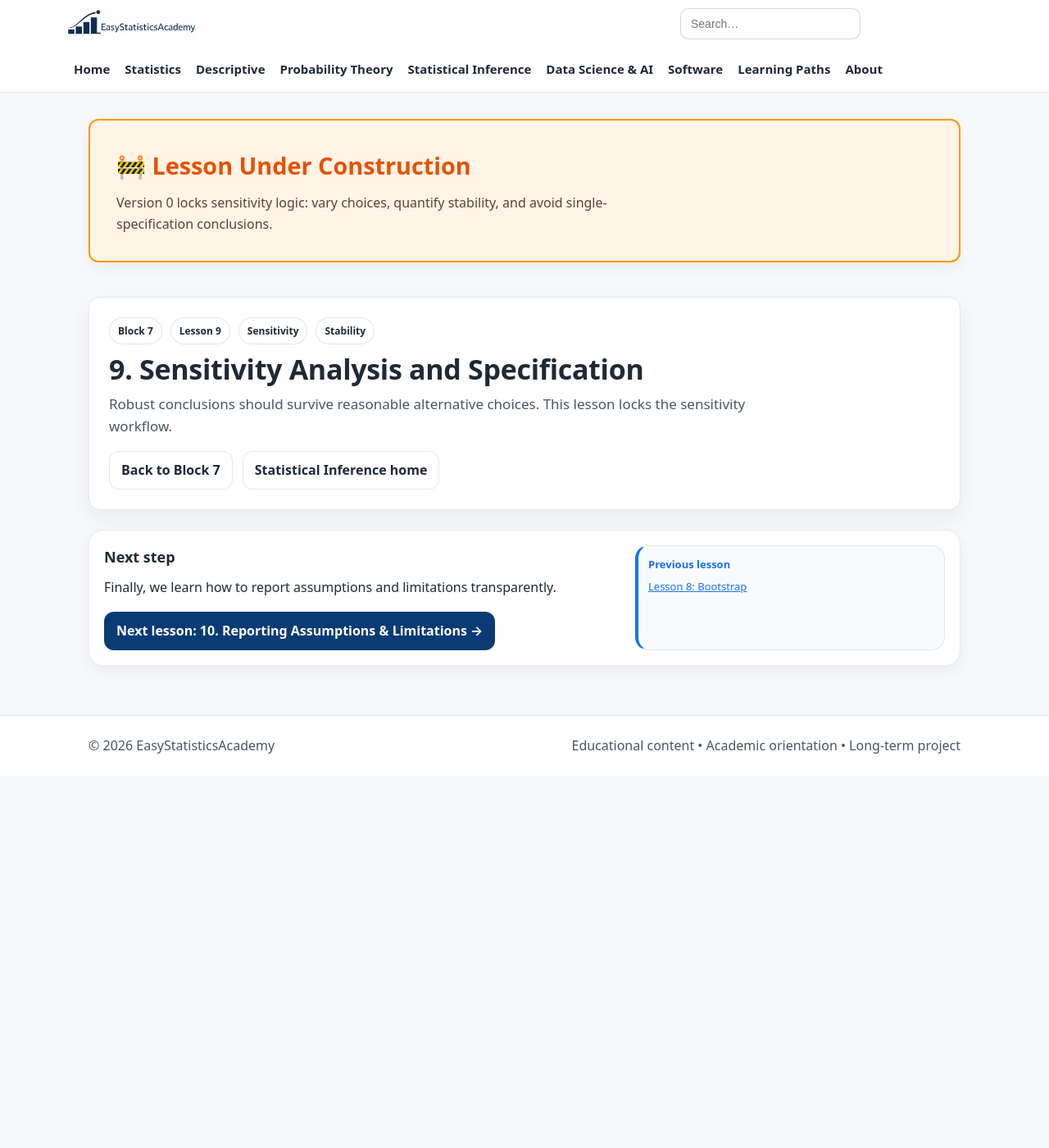
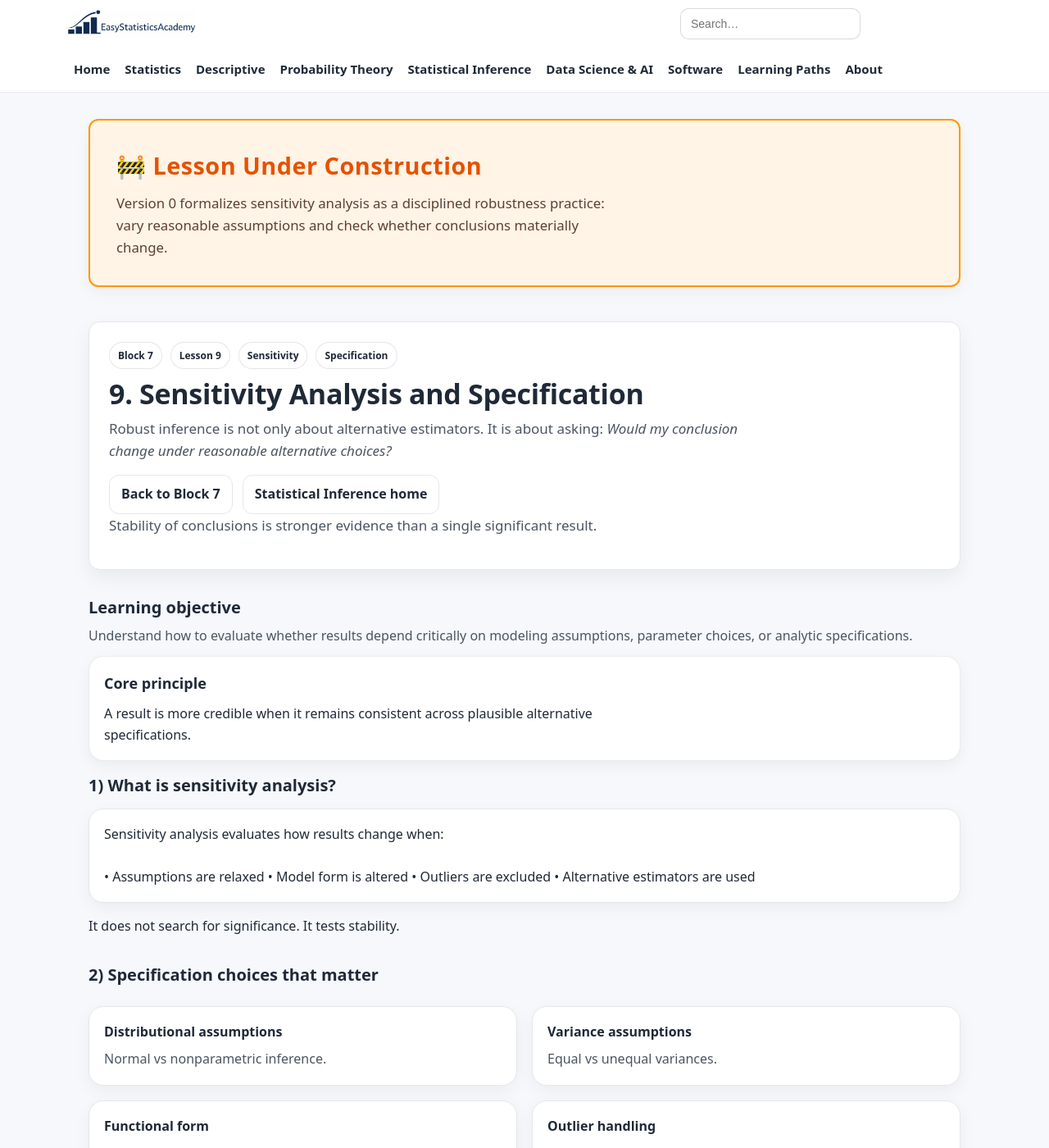
Before and after one commit to ammar-homaida-statistics/easystatisticsacademy, a Jekyll site: the page built from inference/assumptions-robustness/sensitivity-analysis-and-specification/index.md, in a window 1280 px wide and 1400 px high. Shown: the whole window at 82% size. Built offline with Jekyll 4.4.1, drawn with Linux system fonts in a browser that asks for light colours; some of the changed text lies outside the part shown.

Commit message:
Add lesson content

```diff
--- a/inference/assumptions-robustness/sensitivity-analysis-and-specification/index.md
+++ b/inference/assumptions-robustness/sensitivity-analysis-and-specification/index.md
@@ -1,30 +1,37 @@
 ---
 layout: default
 title: "9. Sensitivity Analysis and Specification"
-description: "How stable is your conclusion? Change reasonable choices and check whether results persist."
+description: "Assess how sensitive your conclusions are to modeling choices, assumptions, and analytic decisions."
 permalink: /inference/assumptions-robustness/sensitivity-analysis-and-specification/
 sidebar: false
 ---
 
+<!-- UNDER CONSTRUCTION NOTICE -->
 <section class="section section-slim">
   <div class="callout" style="background:#fff4e5; border:2px solid #ff9800; padding:2rem; border-radius:12px;">
     <div class="callout-copy">
-      <h2 style="margin-top:0; color:#e65100; font-size:1.8rem;">🚧 Lesson Under Construction</h2>
-      <p style="margin:0; color:#5d4037; line-height:1.6;">
-        Version 0 locks sensitivity logic: vary choices, quantify stability, and avoid single-specification conclusions.
+      <h2 style="margin-top:0; color:#e65100; font-size:1.8rem; letter-spacing:0.5px;">
+        🚧 Lesson Under Construction
+      </h2>
+      <p style="margin:0; font-size:1.05rem; color:#5d4037; line-height:1.6;">
+        Version 0 formalizes sensitivity analysis as a disciplined robustness practice:
+        vary reasonable assumptions and check whether conclusions materially change.
       </p>
     </div>
   </div>
 </section>
 
+<!-- ✅ Update continue-reading keys -->
 <script>
   (function () {
     var KEY = "esa_continue_inference_assumptions_robustness_lesson_v0";
+
     localStorage.setItem(KEY, JSON.stringify({
       url: "/inference/assumptions-robustness/sensitivity-analysis-and-specification/",
-      label: "Lesson 9 — Sensitivity Analysis",
+      label: "Lesson 9 — Sensitivity Analysis & Specification",
       ts: Date.now()
     }));
+
     localStorage.setItem("esa_continue_inference_last_block_v0", JSON.stringify({
       url: "/inference/assumptions-robustness/",
       label: "Block 7 — Assumptions & Robustness",
@@ -35,22 +42,175 @@ sidebar: false
 
 <section class="hero hero-section">
   <div class="hero-card">
-    <div class="badge-row">
-      <span class="badge">Block 7</span>
-      <span class="badge">Lesson 9</span>
-      <span class="badge">Sensitivity</span>
-      <span class="badge">Stability</span>
+    <div class="hero-copy">
+      <div class="badge-row">
+        <span class="badge">Block 7</span>
+        <span class="badge">Lesson 9</span>
+        <span class="badge">Sensitivity</span>
+        <span class="badge">Specification</span>
+      </div>
+
+      <h1>9. Sensitivity Analysis and Specification</h1>
+
+      <p class="lead">
+        Robust inference is not only about alternative estimators.
+        It is about asking: <em>Would my conclusion change under reasonable alternative choices?</em>
+      </p>
+
+      <div class="hero-actions">
+        <a class="btn btn-outline" href="/inference/assumptions-robustness/">Back to Block 7</a>
+        <a class="btn btn-outline" href="/inference/">Statistical Inference home</a>
+      </div>
+
+      <p class="muted-mini">
+        Stability of conclusions is stronger evidence than a single significant result.
+      </p>
+    </div>
+  </div>
+</section>
+
+<section class="section">
+  <div class="section-head">
+    <h2>Learning objective</h2>
+    <p>
+      Understand how to evaluate whether results depend critically
+      on modeling assumptions, parameter choices, or analytic specifications.
+    </p>
+  </div>
+
+  <div class="callout">
+    <div class="callout-copy">
+      <h2>Core principle</h2>
+      <p style="margin:0;">
+        A result is more credible when it remains consistent
+        across plausible alternative specifications.
+      </p>
+    </div>
+  </div>
+</section>
+
+<section class="section">
+  <div class="section-head">
+    <h2>1) What is sensitivity analysis?</h2>
+  </div>
+
+  <div class="card">
+    Sensitivity analysis evaluates how results change when:
+    <br><br>
+    • Assumptions are relaxed
+    • Model form is altered
+    • Outliers are excluded
+    • Alternative estimators are used
+  </div>
+
+  <p>
+    It does not search for significance.
+    It tests stability.
+  </p>
+</section>
+
+<section class="section">
+  <div class="section-head">
+    <h2>2) Specification choices that matter</h2>
+  </div>
+
+  <div class="grid grid-2">
+    <div class="card">
+      <h3>Distributional assumptions</h3>
+      <p>
+        Normal vs nonparametric inference.
+      </p>
     </div>
 
-    <h1>9. Sensitivity Analysis and Specification</h1>
-    <p class="lead">
-      Robust conclusions should survive reasonable alternative choices.
-      This lesson locks the sensitivity workflow.
-    </p>
+    <div class="card">
+      <h3>Variance assumptions</h3>
+      <p>
+        Equal vs unequal variances.
+      </p>
+    </div>
 
-    <div class="hero-actions">
-      <a class="btn btn-outline" href="/inference/assumptions-robustness/">Back to Block 7</a>
-      <a class="btn btn-outline" href="/inference/">Statistical Inference home</a>
+    <div class="card">
+      <h3>Functional form</h3>
+      <p>
+        Linear vs nonlinear models.
+      </p>
+    </div>
+
+    <div class="card">
+      <h3>Outlier handling</h3>
+      <p>
+        With vs without influential points.
+      </p>
+    </div>
+  </div>
+</section>
+
+<section class="section">
+  <div class="section-head">
+    <h2>3) Example: two-sample mean test</h2>
+  </div>
+
+  <div class="card">
+    Compare:
+    <br><br>
+    • Classical pooled t-test
+    • Welch unequal-variance t-test
+    • Wilcoxon rank-sum test
+  </div>
+
+  <p>
+    If all approaches yield similar conclusions,
+    inference is robust to specification.
+  </p>
+</section>
+
+<section class="section">
+  <div class="section-head">
+    <h2>4) Quantifying sensitivity</h2>
+  </div>
+
+  <div class="card">
+    Compare:
+    <br><br>
+    • Significance decision (reject / not reject)
+    • Effect size estimates
+    • Confidence interval overlap
+  </div>
+
+  <p>
+    Large shifts in effect size or inference suggest fragile conclusions.
+  </p>
+</section>
+
+<section class="section">
+  <div class="section-head">
+    <h2>5) Interpretation guideline</h2>
+  </div>
+
+  <div class="card">
+    Robust conclusion:
+    <br><br>
+    Same direction, similar magnitude,
+    similar decision across specifications.
+  </div>
+
+  <div class="card" style="margin-top:1rem;">
+    Fragile conclusion:
+    <br><br>
+    Significance depends heavily on one modeling choice.
+  </div>
+</section>
+
+<section class="section section-slim">
+  <div class="callout">
+    <div class="callout-copy">
+      <h2>Outcome of this lesson</h2>
+      <ul class="bullets">
+        <li>Define sensitivity analysis clearly</li>
+        <li>Identify key specification decisions</li>
+        <li>Compare classical and alternative methods</li>
+        <li>Assess stability of conclusions</li>
+      </ul>
     </div>
   </div>
 </section>
@@ -58,11 +218,15 @@ sidebar: false
 <section class="section section-slim">
   <div class="callout">
     <div class="callout-copy">
-      <h2>Next step</h2>
-      <p style="margin:0;">Finally, we learn how to report assumptions and limitations transparently.</p>
+      <h2>Next lesson</h2>
+      <p style="margin:0;">
+        Finally, we discuss how to report assumptions,
+        robustness checks, and limitations transparently.
+      </p>
+
       <div class="pill-row" style="margin-top:1rem;">
         <a class="btn" href="/inference/assumptions-robustness/reporting-assumptions-and-limitations/">
-          Next lesson: 10. Reporting Assumptions &amp; Limitations →
+          Next lesson: 10. Reporting Assumptions & Limitations →
         </a>
       </div>
     </div>
@@ -72,11 +236,10 @@ sidebar: false
         <div class="mini-title" style="color:#1a73e8;">Previous lesson</div>
         <div class="mini-body">
           <a href="/inference/assumptions-robustness/bootstrap-as-robust-tool/" style="color:#1a73e8; text-decoration:underline;">
-            Lesson 8: Bootstrap
+            Lesson 8: Bootstrap as a Robust Tool
           </a>
         </div>
       </div>
     </div>
-
   </div>
 </section>
```
